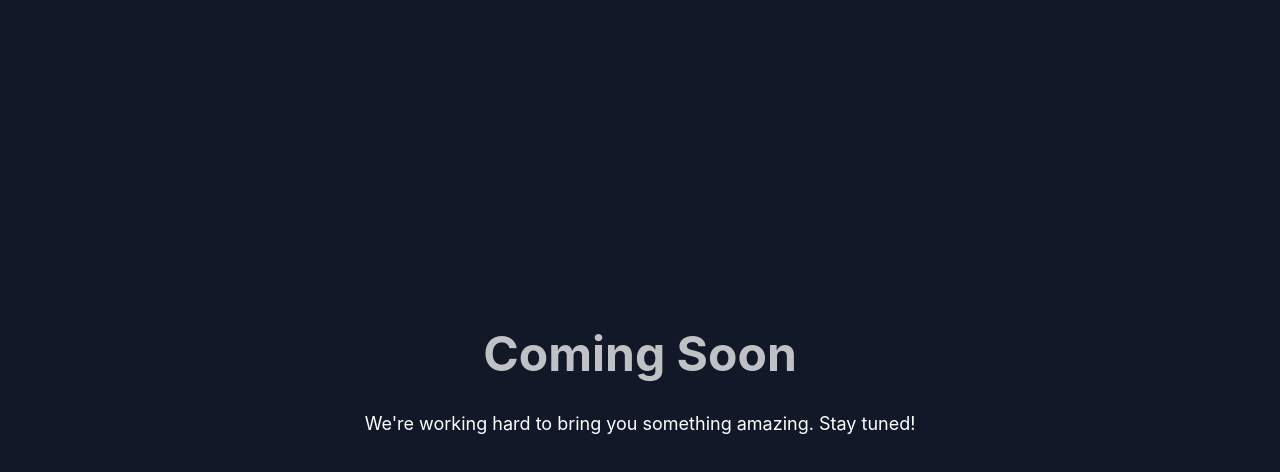
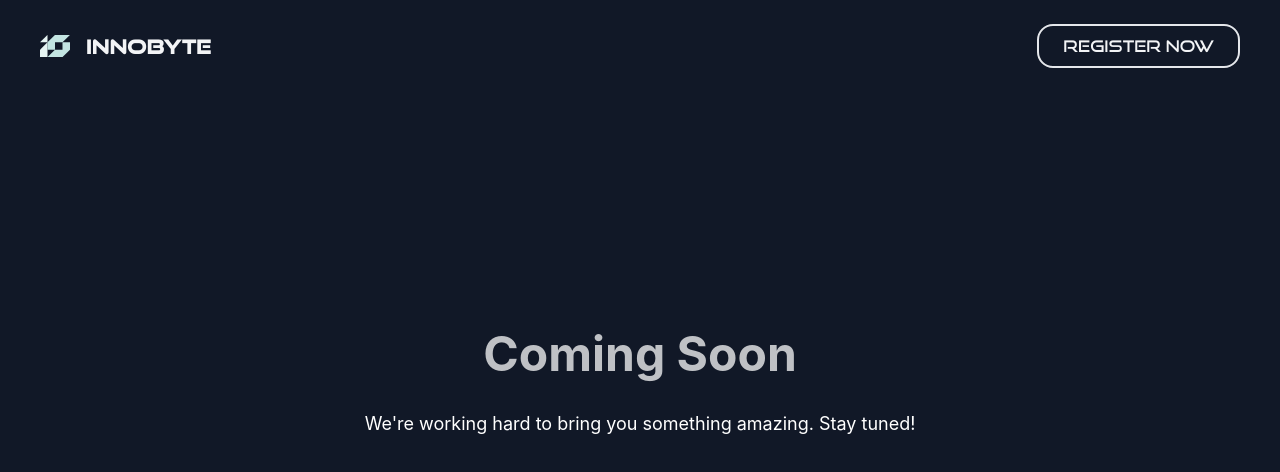
Before and after one commit to Abderrahmane-Deffaf/InnoByte, a React (Vite) app: page / in a window 1280 px wide. Shown: the top 472 px of the page. Built offline with nearby package versions, Linux system fonts and the light colour scheme; a web font is replaced by a local one.

Commit message:
added the navbar

```diff
--- a/src/App.jsx
+++ b/src/App.jsx
@@ -8,6 +8,7 @@ import EventDate from "./components/event-date/EventDate";
 import Sponsors from "./components/sponsors/Sponsors";
 import MentorsJuries from "./components/mentors & juries/MentorsJuries";
 import AboutBytecraft from "./components/aboutBytecraft/AboutBytecraft";
+import NavBar from "./NavBar";
 /* import AOS from "aos";
 import "aos/dist/aos.css";
 import Aos from "aos"; */
@@ -47,6 +48,9 @@ function App() {
   }, [offsetX, offsetY]); */
   return (
     <div className="container_wrapper">
+      <div className=" container mx-auto">
+        <NavBar />
+      </div>
       <div className="min-h-screen section bg-gray-900 flex flex-col items-center justify-center">
         <h1 className="text-5xl text-white font-bold mb-8 animate-pulse">
           Coming Soon
--- /dev/null
+++ b/src/NavBar.jsx
@@ -0,0 +1,18 @@
+import logo from './assets/Hero/logo.svg'
+const NavBar = () => {
+    return (
+        <div className=' container  px-10 fixed z-10' >
+        <div className=' py-6  flex items-center justify-between  '>
+            <div className=' flex items-center gap-4'>
+                <img src={logo} alt="" className=' w-[30px] h-[30px]' />
+                <h1 className=' text-gray-100 font-goodtimes-hv text-xl '>innobyte</h1>
+            </div>
+            <button className=' text-base  font-goodtimes-rg text-gray-100 border-2 px-6 py-2 rounded-2xl transition-all duration-300 hover:bg-gradient-to-r from-mainBlue to-mainPurple hover:border-transparent hover:border-l-mainBlue hover:border-r-mainPurple hover:drop-shadow-blue hover:text-inherit'>
+                register now
+            </button>
+        </div>
+        </div>
+     );
+}
+
+export default NavBar;
--- a/src/components/hero-section/Hero.jsx
+++ b/src/components/hero-section/Hero.jsx
@@ -11,7 +11,7 @@ const Hero = () => {
 
   return (
     <div className=" hero-bg-gradient relative section ">
-      <div className="px-10  relative">
+      <div className=" relative">
         <div className=" px-10 flex flex-col  gap-[140px] lg:flex-row items-center  justify-around  pt-[100px] lg:pt-0">
           <div className="title select-none cursor-logo   ">
             <h2>innobyte hackathon</h2>
```
Also changed, not shown: src/index.css (line endings or trailing spaces).
